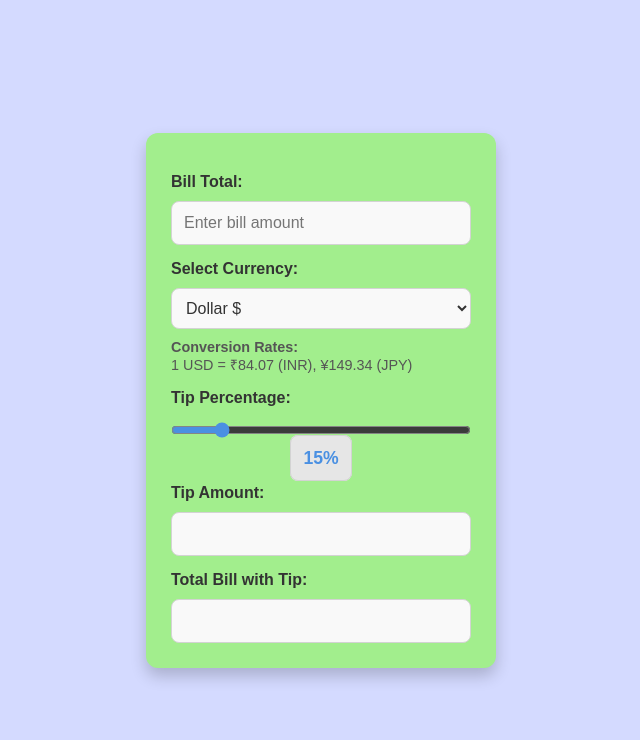
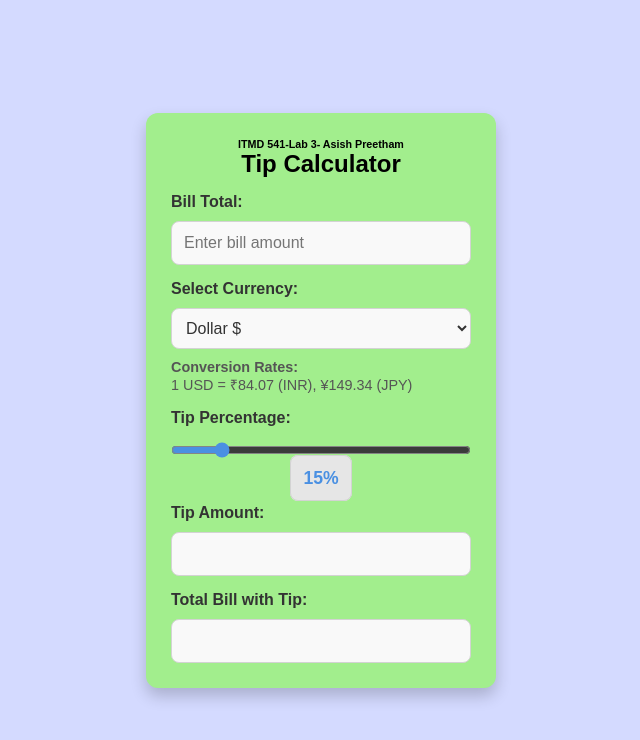
Before and after one commit to AsishPreetham/ITMD541_LAB3, a plain HTML site: page index.html in a window 1280 px wide. Shown: the whole page, without its empty margins (319-959 px from the left). Drawn offline with Linux system fonts and the light colour scheme.

Commit message:
initial commit

```diff
--- a/index.html
+++ b/index.html
@@ -8,6 +8,8 @@
 </head>
 <body>
     <div class="container">
+        <h6>ITMD 541-Lab 3- Asish Preetham </h6>
+        <h2>Tip Calculator</h2>
         <form id="tip-form">
             <label for="billTotal">Bill Total:</label>
             <input type="text" id="billTotal" placeholder="Enter bill amount" required>
```
